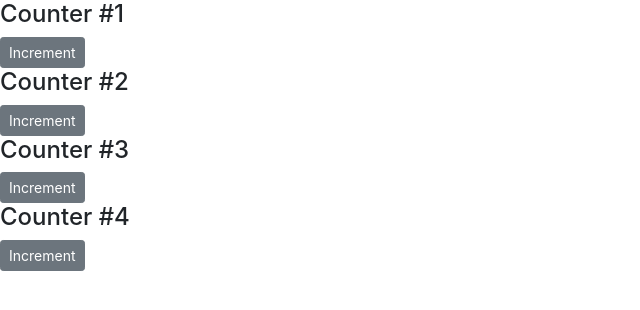
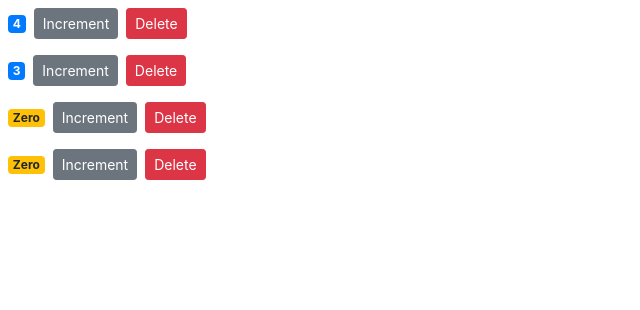
Before and after one commit to juicecultus/first-react-app, a React (Create React App) app: page / in a window 1280 px wide. Shown: the top 310 px of the page, without its empty margins (0-640 px from the left). Built offline with nearby package versions, Linux system fonts and the light colour scheme.

Commit message:
update the State of component

```diff
--- a/src/components/counter.jsx
+++ b/src/components/counter.jsx
@@ -1,26 +1,29 @@
 import React, { Component } from 'react';
-import Counters from './counters';
 
 class Counter extends Component {
   state = {
-    value: this.props.value
+    count: this.props.counter.value
   };
 
   handleIncrement = () => {
-    this.setState({ value: this.state.value + 1 });
+    this.setState({ count: this.state.count + 1 });
   };
 
   render() {
-    console.log(this.props);
     return (
       <div>
-        {this.props.children}
         <span className={this.getBadgeClasses()}>{this.formatCount()}</span>
         <button
           onClick={this.handleIncrement}
           className='btn btn-secondary btn-sm'
         >
           Increment
+        </button>
+        <button
+          onClick={() => this.props.onDelete(this.props.counter.id)}
+          className='btn btn-danger btn-sm m-2'
+        >
+          Delete
         </button>
       </div>
     );
--- a/src/components/counters.jsx
+++ b/src/components/counters.jsx
@@ -11,13 +11,20 @@
     ]
   };
 
+  handleDelete = counterId => {
+    const counters = this.state.counters.filter(c => c.id !== counterId);
+    this.setState({ counters });
+  };
+
   render() {
     return (
       <div>
         {this.state.counters.map(counter => (
-          <Counter key={counter.id} value={counter.value}>
-            <h4>Counter #{counter.id}</h4>
-          </Counter>
+          <Counter
+            key={counter.id}
+            onDelete={this.handleDelete}
+            counter={counter}
+          />
         ))}
       </div>
     );
```
